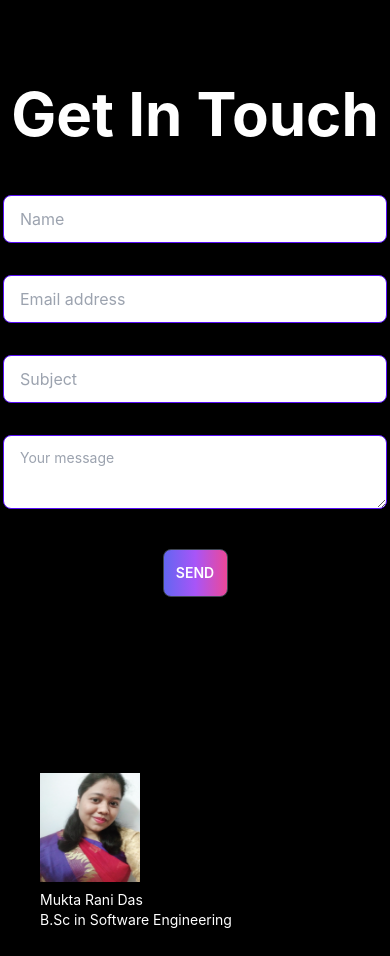
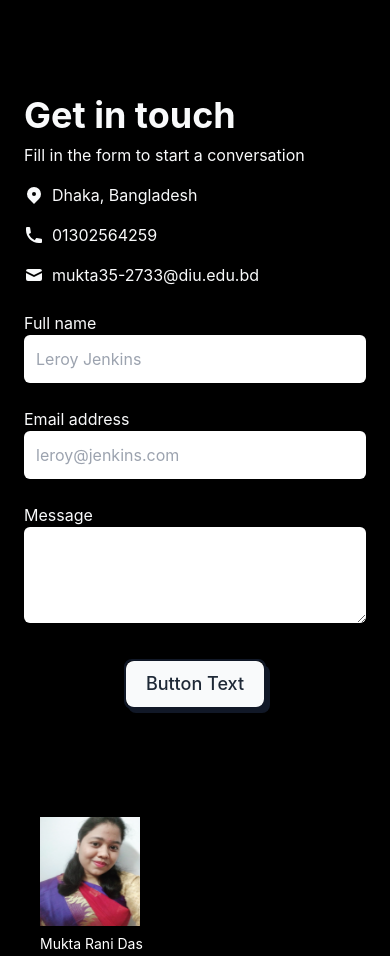
Before and after one commit to muktaranidas/Portfolio, a React (Create React App) app: page / in a window 390 px wide. Shown: the part 4280-5236 px from the top of the page. Built offline with nearby package versions, Linux system fonts and the light colour scheme.

Commit message:
contact me done

```diff
--- a/src/Components/Contact/Contact.js
+++ b/src/Components/Contact/Contact.js
@@ -3,50 +3,138 @@ import contact from "../../assets/contact.jpg";
 
 const Contact = () => {
   return (
-    // <section style={{ background: `url(${contact})` }}>
-    <section id="contact">
-      <div className="text-center mt-28 py-6">
-        <h2 className="  text-6xl font-bold mt-12 animate-bounce ">
-          Get In Touch
-        </h2>
-      </div>
-      <div className="">
-        <div className=" pb-28">
-          <form
-            action="https://formsubmit.co/mukta35-2733@diu.edu.bd"
-            method="POST"
-            className="  grid grid-cols-1  text-black align-items-center justify-items-center "
-          >
-            <input
-              name="name"
-              type="text"
-              placeholder="Name"
-              className="input input-bordered input-primary w-96 my-4"
-            />
-            <input
-              name="email"
-              type="email"
-              placeholder="Email address"
-              className="input input-bordered input-primary w-96 my-4"
-            />
+    <section className="py-6 bg-black text-gray-50">
+      <div className="grid max-w-6xl grid-cols-1 px-6 mx-auto lg:px-8 md:grid-cols-2 md:divide-x">
+        <div className=" mt-16 md:py-0 md:px-6">
+          <h1 className="text-4xl font-bold">Get in touch</h1>
+          <p className="pt-2 pb-4">Fill in the form to start a conversation</p>
+          <div className="space-y-4">
+            <p className="flex items-center">
+              <svg
+                xmlns="http://www.w3.org/2000/svg"
+                viewBox="0 0 20 20"
+                fill="currentColor"
+                className="w-5 h-5 mr-2 sm:mr-6"
+              >
+                <path
+                  fillRule="evenodd"
+                  d="M5.05 4.05a7 7 0 119.9 9.9L10 18.9l-4.95-4.95a7 7 0 010-9.9zM10 11a2 2 0 100-4 2 2 0 000 4z"
+                  clipRule="evenodd"
+                ></path>
+              </svg>
+              <span>Dhaka, Bangladesh </span>
+            </p>
+            <p className="flex items-center">
+              <svg
+                xmlns="http://www.w3.org/2000/svg"
+                viewBox="0 0 20 20"
+                fill="currentColor"
+                className="w-5 h-5 mr-2 sm:mr-6"
+              >
+                <path d="M2 3a1 1 0 011-1h2.153a1 1 0 01.986.836l.74 4.435a1 1 0 01-.54 1.06l-1.548.773a11.037 11.037 0 006.105 6.105l.774-1.548a1 1 0 011.059-.54l4.435.74a1 1 0 01.836.986V17a1 1 0 01-1 1h-2C7.82 18 2 12.18 2 5V3z"></path>
+              </svg>
+              <span>01302564259</span>
+            </p>
+            <p className="flex items-center">
+              <svg
+                xmlns="http://www.w3.org/2000/svg"
+                viewBox="0 0 20 20"
+                fill="currentColor"
+                className="w-5 h-5 mr-2 sm:mr-6"
+              >
+                <path d="M2.003 5.884L10 9.882l7.997-3.998A2 2 0 0016 4H4a2 2 0 00-1.997 1.884z"></path>
+                <path d="M18 8.118l-8 4-8-4V14a2 2 0 002 2h12a2 2 0 002-2V8.118z"></path>
+              </svg>
+              <span>mukta35-2733@diu.edu.bd</span>
+            </p>
+          </div>
+        </div>
+        <form
+          novalidate=""
+          className="flex flex-col py-6 space-y-6 md:py-0 md:px-6 ng-untouched ng-pristine ng-valid"
+        >
+          <label className="block">
+            <span className="mb-1">Full name</span>
             <input
               type="text"
-              name="subject"
-              placeholder="Subject"
-              className="input input-bordered input-primary text-black  w-96 my-4"
+              placeholder="Leroy Jenkins"
+              className="block w-full p-3 rounded-md shadow-sm focus:ring focus:ring-opacity-75 focus:ring-violet-400 dark:bg-gray-800"
             />
+          </label>
+          <label className="block">
+            <span className="mb-1">Email address</span>
+            <input
+              type="email"
+              placeholder="leroy@jenkins.com"
+              className="block w-full rounded-md shadow-sm focus:ring focus:ring-opacity-75 focus:ring-violet-400 p-3 dark:bg-gray-800"
+            />
+          </label>
+          <label className="block">
+            <span className="mb-1">Message</span>
             <textarea
-              className="textarea textarea-primary my-4 w-96"
-              placeholder="Your message"
-              name="text-area"
+              rows="3"
+              className="block w-full rounded-md focus:ring focus:ring-opacity-75 focus:ring-violet-400 p-3 dark:bg-gray-800"
             ></textarea>
-            <button className="my-6 w-2/12	 btn bg-gradient-to-r from-indigo-500 via-purple-500 to-pink-500 border-5">
-              Send
-            </button>
-          </form>
-        </div>
+          </label>
+          <button className="self-center px-8 py-3 text-lg rounded  p-3">
+            <a href="#_" class="relative inline-block text-lg group">
+              <span class="relative z-10 block px-5 py-3 overflow-hidden font-medium leading-tight text-gray-800 transition-colors duration-300 ease-out border-2 border-gray-900 rounded-lg group-hover:text-white">
+                <span class="absolute inset-0 w-full h-full px-5 py-3 rounded-lg bg-gray-50"></span>
+                <span class="absolute left-0 w-48 h-48 -ml-2 transition-all duration-300 origin-top-right -rotate-90 -translate-x-full translate-y-12 bg-gray-900 group-hover:-rotate-180 ease"></span>
+                <span class="relative">Button Text</span>
+              </span>
+              <span
+                class="absolute bottom-0 right-0 w-full h-12 -mb-1 -mr-1 transition-all duration-200 ease-linear bg-gray-900 rounded-lg group-hover:mb-0 group-hover:mr-0"
+                data-rounded="rounded-lg"
+              ></span>
+            </a>
+          </button>
+        </form>
       </div>
     </section>
+    // <section id="contact">
+    //   <div className="text-center ">
+    //     <h2 className="  text-6xl font-bold mt-12 animate-bounce ">
+    //       Get In Touch
+    //     </h2>
+    //   </div>
+    //   <div className="">
+    //     <div className=" pb-28">
+    //       <form
+    //         action="https://formsubmit.co/mukta35-2733@diu.edu.bd"
+    //         method="POST"
+    //         className="  grid grid-cols-1  text-black align-items-center justify-items-center "
+    //       >
+    //         <input
+    //           name="name"
+    //           type="text"
+    //           placeholder="Name"
+    //           className="input input-bordered input-primary w-96 my-4"
+    //         />
+    //         <input
+    //           name="email"
+    //           type="email"
+    //           placeholder="Email address"
+    //           className="input input-bordered input-primary w-96 my-4"
+    //         />
+    //         <input
+    //           type="text"
+    //           name="subject"
+    //           placeholder="Subject"
+    //           className="input input-bordered input-primary text-black  w-96 my-4"
+    //         />
+    //         <textarea
+    //           className="textarea textarea-primary my-4 w-96"
+    //           placeholder="Your message"
+    //           name="text-area"
+    //         ></textarea>
+    //         <button className="my-6 w-2/12	 btn bg-gradient-to-r from-indigo-500 via-purple-500 to-pink-500 border-5">
+    //           Send
+    //         </button>
+    //       </form>
+    //     </div>
+    //   </div>
+    // </section>
   );
 };
 
```
